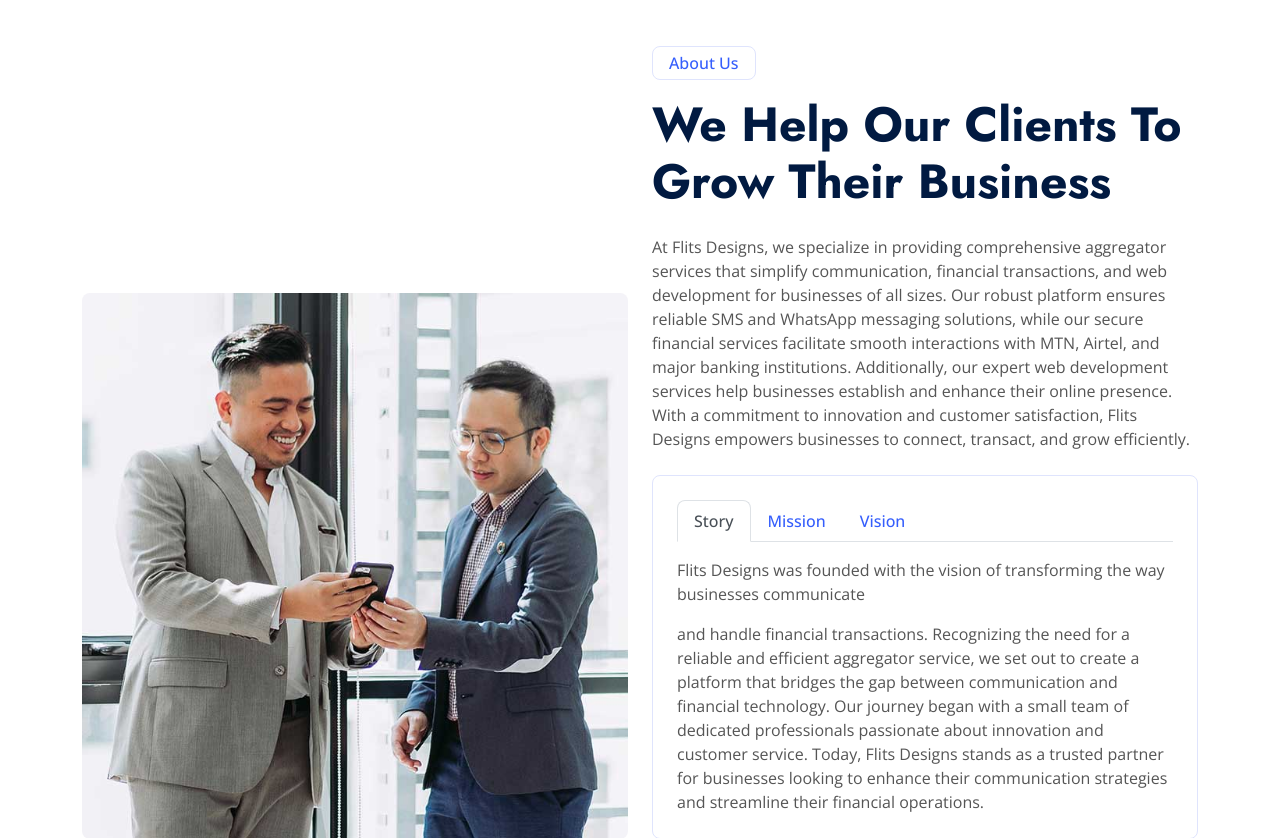
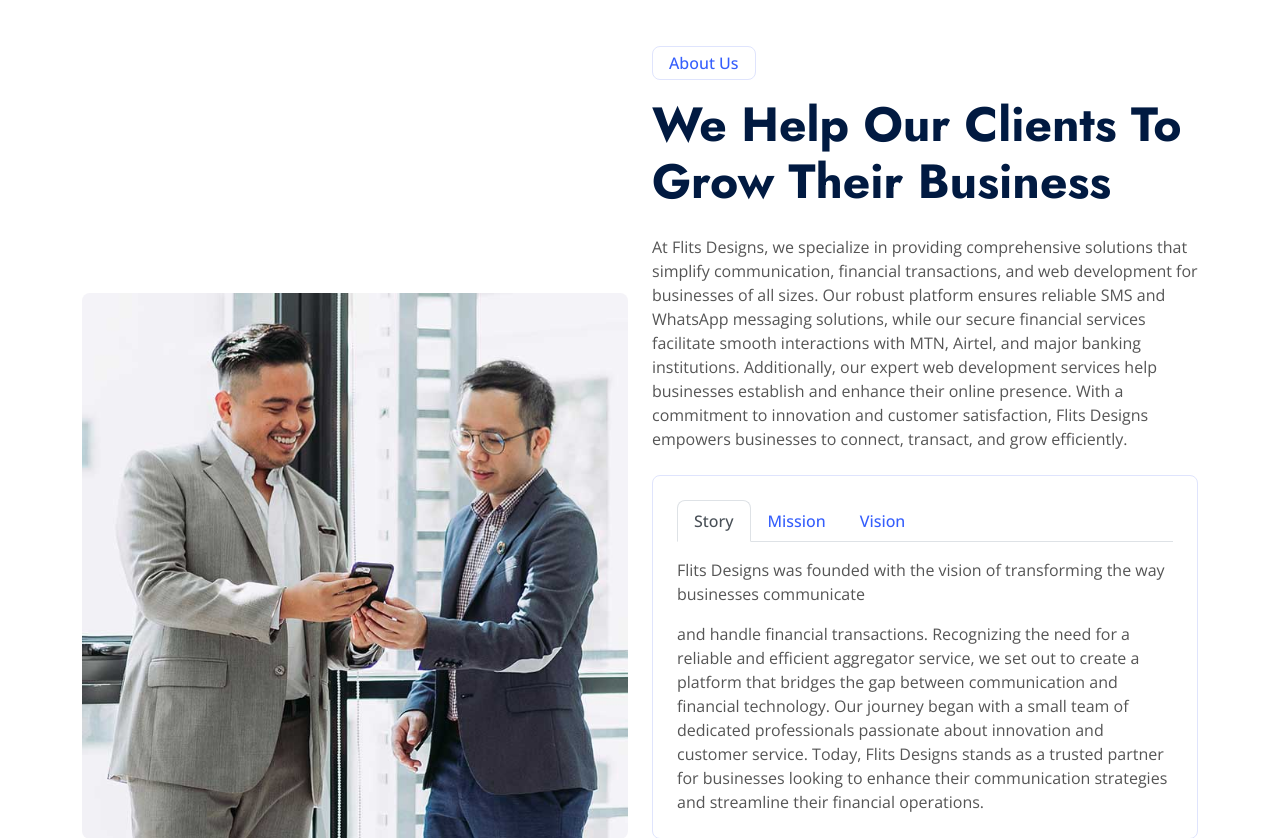
Before and after one commit to Isaacn123/Flitsdesigns, a Flask app: page / in a window 1280 px wide. Shown: the part 770-1608 px from the top of the page. Run offline with Flask 3, Linux system fonts and the light colour scheme; some libraries are stand-ins or nearby versions.

Commit message:
update on about us

```diff
--- a/templates/partials/about.html
+++ b/templates/partials/about.html
@@ -8,7 +8,9 @@
                 <div class="col-lg-6 wow fadeInUp" data-wow-delay="0.3s">
                     <p class="d-inline-block border rounded text-primary fw-semi-bold py-1 px-3">About Us</p>
                     <h1 class="display-5 mb-4">We Help Our Clients To Grow Their Business</h1>
-                    <p class="mb-4">At Flits Designs, we specialize in providing comprehensive aggregator services that simplify communication, financial transactions, and web development for businesses of all sizes. Our robust platform ensures reliable SMS and WhatsApp messaging solutions, while our secure financial services facilitate smooth interactions with MTN, Airtel, and major banking institutions. Additionally, our expert web development services help businesses establish and enhance their online presence. With a commitment to innovation and customer satisfaction, Flits Designs empowers businesses to connect, transact, and grow efficiently. </p>
+                    <p class="mb-4">At Flits Designs, we specialize in providing comprehensive solutions that simplify communication, financial transactions, and web development for businesses of all sizes. Our robust platform ensures reliable SMS and WhatsApp messaging solutions, while our secure financial services facilitate smooth interactions with MTN, Airtel, and major banking institutions. Additionally, our expert web development services help businesses establish and enhance their online presence. With a commitment to innovation and customer satisfaction, Flits Designs empowers businesses to connect, transact, and grow efficiently.
+
+                    </p>
                     <div class="border rounded p-4">
                         <nav>
                             <div class="nav nav-tabs mb-3" id="nav-tab" role="tablist">
@@ -35,8 +37,9 @@
                                 <p>To empower businesses with innovative aggregator services that facilitate seamless communication and secure financial transactions, driving efficiency and growth through cutting-edge technology and exceptional customer support.</p>
                             </div>
                             <div class="tab-pane fade" id="nav-vision" role="tabpanel" aria-labelledby="nav-vision-tab">
-                                <p>To be the leading aggregator service provider, revolutionizing business communication and financial transactions across Africa and beyond,</p>
-                                <p class="mb-0"> fostering connectivity and financial inclusion through innovation and excellence.</p>
+                                <p>To be the leading provider of innovative solutions that revolutionize business communication and financial transactions across Africa and beyond,</p>
+                                <p class="mb-0">fostering connectivity and financial inclusion through excellence.</p>
+
                             </div>
                         </div>
                     </div>
```
